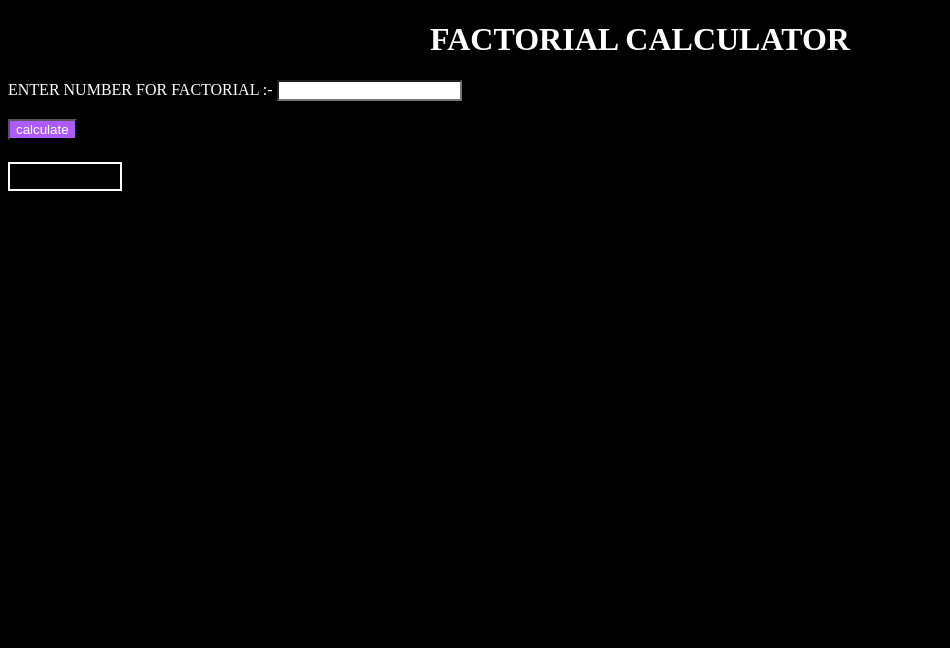
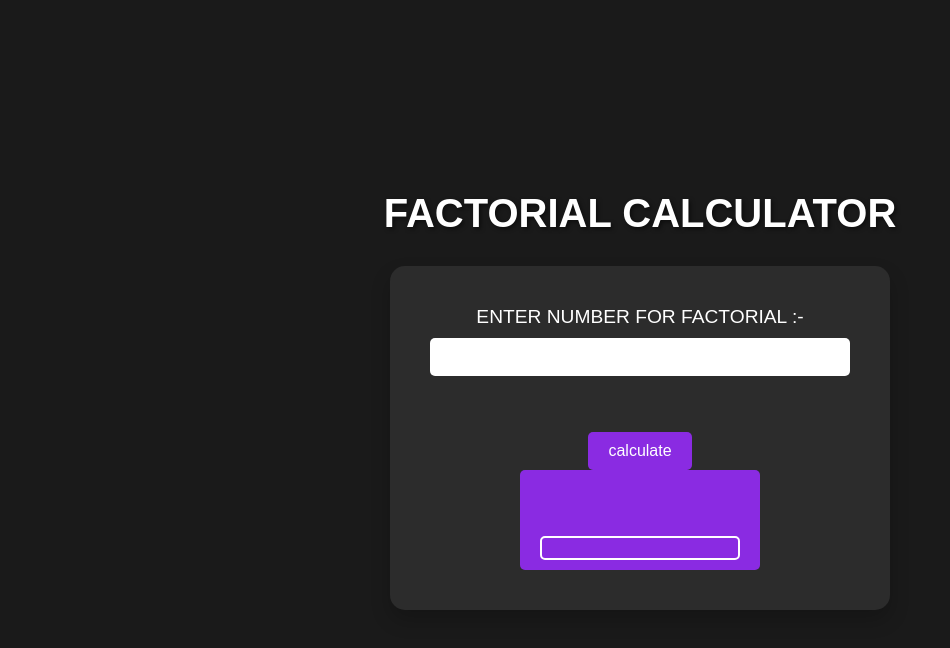
Before and after one commit to MayanK23YadaV/webdev-project, a plain HTML site: page Calculate the Factorial/index.html in a window 1280 px wide. Shown: the whole page, without its empty margins (0-950 px from the left). Drawn offline with Linux system fonts and the light colour scheme.

Commit message:
25.6 8:08

```diff
--- a/Calculate the Factorial/index.html
+++ b/Calculate the Factorial/index.html
@@ -11,11 +11,14 @@
         6! = 6*5*4*3*2*1-->
 
         <h1>FACTORIAL CALCULATOR</h1>
-        <label for="input">ENTER NUMBER FOR FACTORIAL :-</label>
-        <input  type="number" id=input>
-        <br></br>
-        <button value="calculate" id="button" onclick="calculate()">calculate</button>
-        <h5 id="result"></h5>
-        <script src="script.js"></script>
+        <div id="box">
+                 <label for="input">ENTER NUMBER FOR FACTORIAL :-</label>
+                <input  type="number" id=input>
+                <br></br>
+                <button value="calculate" id="button" onclick="calculate()">calculate<button>
+                <br><br>
+                <h5 id="result"></h5>
+                <script src="script.js"></script>
+        </div>
 </body>
 </html>
--- a/Calculate the Factorial/script.js
+++ b/Calculate the Factorial/script.js
@@ -1,7 +1,8 @@
 function calculate(){
     let F = document.getElementById("input").value
-    fact=parseFloat(F)
-    let result;
-    result=fact+10
+    let fact=parseFloat(F)
+    let result = 1;
+    for (let i=1 ; i<=fact ;i++){
+    result *=i;}
     document.getElementById("result").innerHTML = "result == "+ result;
 }
--- a/Calculate the Factorial/style.css
+++ b/Calculate the Factorial/style.css
@@ -1,5 +1,76 @@
-*{background-color: black;color: rgb(255, 255, 255);}
-h1{display: flex;align-items: center;justify-content: center;}
-button{background-color: rgb(173, 91, 255);}
-input{background-color: rgb(255, 255, 255);color: black;}
-#result{border: 2px solid white;height:15px;width:100px;padding: 5px;}
+* {
+    margin: 0;
+    padding: 0;
+    box-sizing: border-box;
+    font-family: 'Arial', sans-serif;
+}
+
+body {
+    background-color: #1a1a1a;
+    color: #ffffff;
+    display: flex;
+    flex-direction: column;
+    align-items: center;
+    justify-content: center;
+    height: 100vh;
+    padding: 20px;
+}
+
+h1 {
+    font-size: 2.5em;
+    margin-bottom: 30px;
+    text-shadow: 2px 2px 4px rgba(0,0,0,0.5);
+}
+
+#box {
+    background-color: #2c2c2c;
+    padding: 40px;
+    border-radius: 15px;
+    box-shadow: 0 10px 20px rgba(0,0,0,0.2);
+    display: flex;
+    flex-direction: column;
+    align-items: center;
+    max-width: 500px;
+    width: 100%;
+}
+
+label {
+    font-size: 1.2em;
+    margin-bottom: 10px;
+}
+
+input {
+    background-color: #ffffff;
+    color: #000000;
+    padding: 10px;
+    border: none;
+    border-radius: 5px;
+    font-size: 1em;
+    width: 100%;
+    margin-bottom: 20px;
+}
+
+button {
+    background-color: #8a2be2;
+    color: #ffffff;
+    border: none;
+    padding: 10px 20px;
+    border-radius: 5px;
+    font-size: 1em;
+    cursor: pointer;
+    transition: background-color 0.3s ease;
+}
+
+button:hover {
+    background-color: #9a3df1;
+}
+
+#result {
+    border: 2px solid #ffffff;
+    border-radius: 5px;
+    padding: 10px;
+    margin-top: 20px;
+    font-size: 1.2em;
+    min-width: 200px;
+    text-align: center;
+}
```
